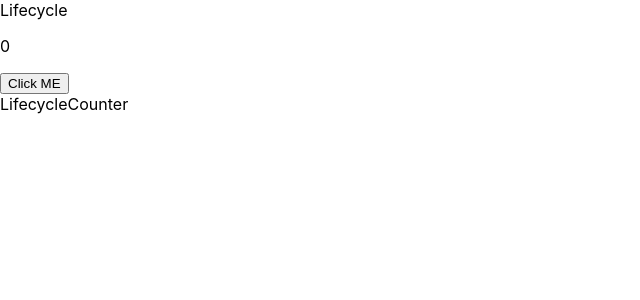
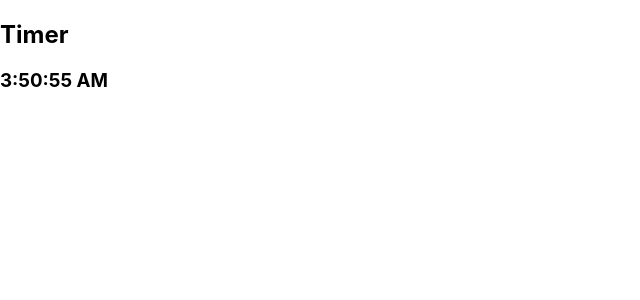
Before and after one commit to DivyeshBhakhar021/fristreact, a React (Create React App) app: page / in a window 1280 px wide. Shown: the top 300 px of the page, without its empty margins (0-640 px from the left). Built offline with nearby package versions, Linux system fonts and the light colour scheme.

Commit message:
classWrok_5-3-2024

```diff
--- a/src/App.js
+++ b/src/App.js
@@ -11,10 +11,11 @@ import Counter from './user/components/CounterFun';
 import CounterClass from './user/components/CounterClass';
 import CitytoContry from  './user/components/CitytoContry';
 import CityFunctiondata from './user/components/CityFunctiondata';
-import Medicines from './user/containers/Medicines';
-import Doctor from './user/containers/Doctor';
-import DoctorClass from './user/containers/DoctorClass';
+import Medicines from './user/containers/medicines/Medicines';
+import Doctor from './user/containers/docter/Doctor';
+import DoctorClass from './user/containers/docter/DoctorClass';
 import Lifecycle from  './user/components/Lifecycle';
+import Timer from './user/containers/timer/Timer'
 
 function App() {
   return (
@@ -32,7 +33,8 @@ function App() {
       {/* <Medicines /> */}
       {/* <Doctor />   */}
       {/* <DoctorClass /> */}
-      <Lifecycle  />
+      {/* <Lifecycle  /> */}
+      <Timer />
 
     </>
 
--- a/src/user/components/Lifecycle.js
+++ b/src/user/components/Lifecycle.js
@@ -11,6 +11,9 @@ export default class Lifecycle extends Component {
 
     }
 
+    componentDidMount(){
+      console.log("componentDidMountx");
+    }
 
     incremnet(){
         this.setState({count:this.state.count +1})
--- a/src/user/containers/Doctor.js
+++ b/src/user/containers/docter/Doctor.js
@@ -1,5 +1,5 @@
 import React from 'react';
-import CardDoctor from '../components/CardDoctor';
+import CardDoctor from '../../components/CardDoctor';
 
 
 const docterdata = [
--- a/src/user/containers/DoctorClass.js
+++ b/src/user/containers/docter/DoctorClass.js
@@ -1,5 +1,5 @@
 import React, { Component } from 'react';
-import Card from '../components/card/Card';
+import Card from '../../components/card/Card';
 
 const docterdata = [
     {
--- a/src/user/containers/Medicines.js
+++ b/src/user/containers/medicines/Medicines.js
@@ -1,5 +1,5 @@
 import React from 'react';
-import Crad from '../components/card/Card';
+import Crad from '../../components/card/Card';
 
 
 const Medicinesdata = [
--- /dev/null
+++ b/src/user/containers/timer/Timer.js
@@ -0,0 +1,54 @@
+import React, { Component } from 'react'
+import stlye from './Timer.module.css'
+
+export default class Timer extends Component {
+    //1 .it is used to intialize state value or binding methos
+    constructor(props) {
+        console.log("Constructor Called");
+        super(props);
+
+        this.state = {
+            time: new Date(),
+        }
+    }
+
+
+    tick = () =>{
+        console.log("tick");
+        this.setState({
+            time: new Date()
+         })
+    }
+
+    //3 it is called after mounting it is mostly uswd to get data froms sevrer
+    componentDidMount = () => {
+        console.log("3 ,component Did Mount");
+        this.timeRef = setInterval(this.tick,1000)
+    }
+
+
+    //4  it is called before the component is mounted and un
+
+    componentDidUpdate =  (prevProps, prevState) => {
+        if(this.state.time !== prevState.time){
+            console.log("4 componentDidUpdate");
+        }
+    }
+
+    //5  It is called just before removing the component from DOM
+    componentWillUnmount = () =>{
+        console.log("5, componentWillUnmount");
+        clearInterval(this.timeRef);
+    }
+
+    //2 it used disapy JSX inDOM it is called whem any state or props are chaned
+    render() {
+        console.log("2 render");
+        return (
+            <div >
+                <h2>Timer</h2>
+                <h3>{this.state.time.toLocaleTimeString()}</h3>
+            </div>
+        )
+    }
+}
```
Also changed, not shown: src/user/containers/timer/Timer.module.css (added), 1 other file (tests, documents, lock files or other folders).
